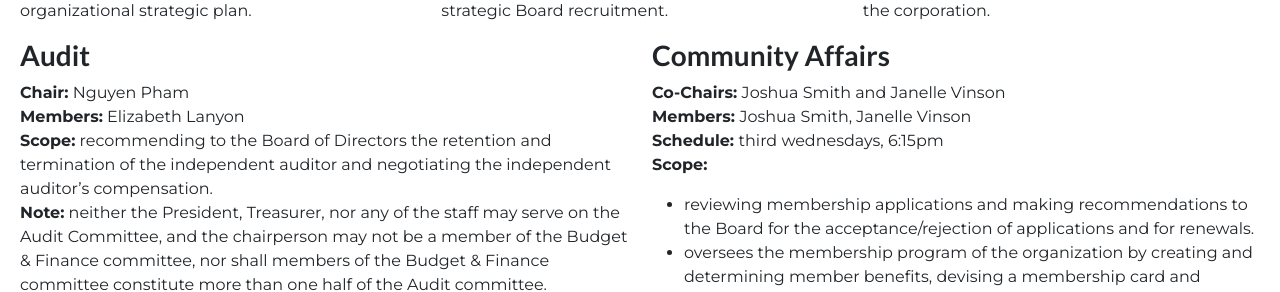
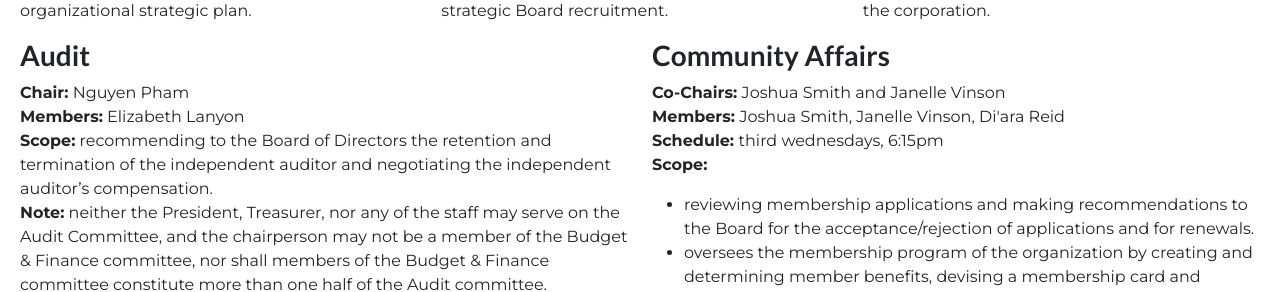
Before and after one commit to sfpride/members, a Jekyll site: the page built from board/index.html, in a window 1280 px wide and 900 px high, scrolled down 1879 px. Shown: the part 153-445 px from the top of the window. Built offline with Jekyll 4.4.1, drawn with Linux system fonts in a browser that asks for light colours.

Commit message:
add di'ara to CAC listing

```diff
--- a/board/index.html
+++ b/board/index.html
@@ -113,7 +113,7 @@ title: Board of Directors
             <h3>Community Affairs</h3>
             <p>
                 <b>Co-Chairs: </b>Joshua Smith and Janelle Vinson<br>
-                <b>Members: </b>Joshua Smith, Janelle Vinson<br>
+                <b>Members: </b>Joshua Smith, Janelle Vinson, Di'ara Reid<br>
                 <b>Schedule: </b>third wednesdays, 6:15pm<br>
                 <b>Scope:</b>
                 <ul>
```
